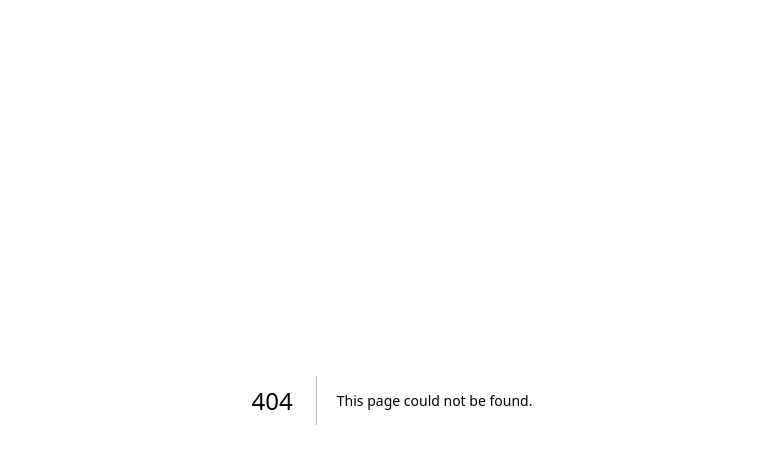
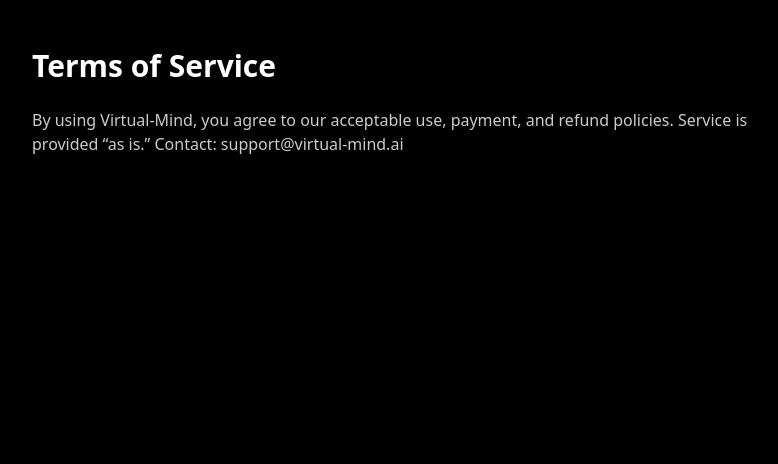
Before and after one commit to jbrady1985/virtual-mind, a Next.js app: page /terms in a window 1280 px wide. Before the commit this address had no page. Shown: the top 464 px of the page, without its empty margins (248-1026 px from the left). Built offline with nearby package versions, Linux system fonts and the light colour scheme.

Commit message:
Create terms.js

```diff
--- /dev/null
+++ b/pages/terms.js
@@ -0,0 +1,10 @@
+export default function Terms() {
+  return (
+    <main className="max-w-3xl mx-auto px-6 py-12 text-white">
+      <h1 className="text-3xl font-semibold mb-6">Terms of Service</h1>
+      <p className="opacity-80">
+        By using Virtual-Mind, you agree to our acceptable use, payment, and refund policies. Service is provided “as is.” Contact: support@virtual-mind.ai
+      </p>
+    </main>
+  );
+}
```
